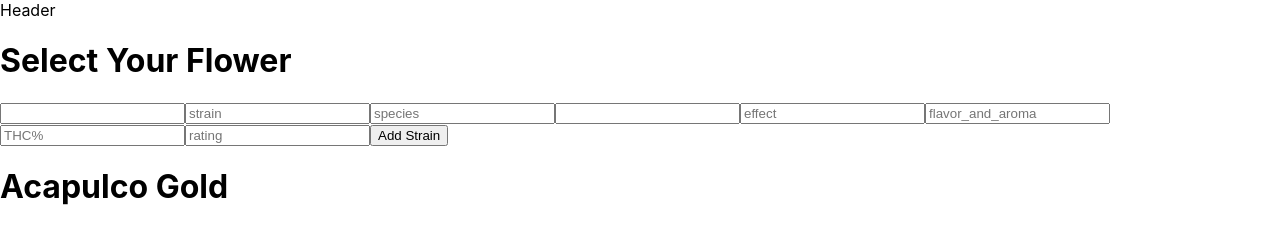
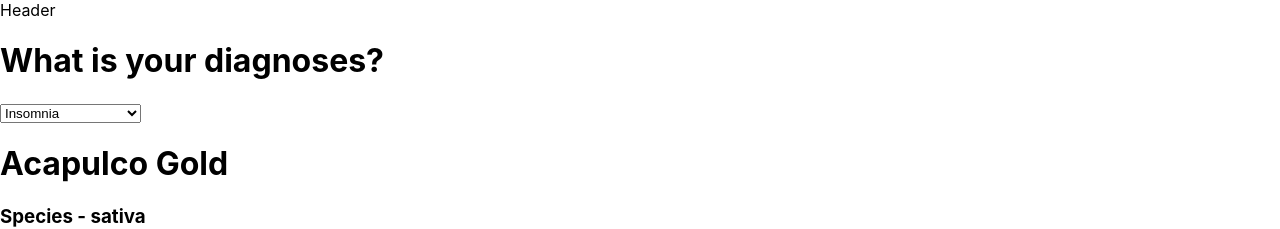
Before and after one commit to LcMason/Strains, a React (Create React App) app: page / in a window 1280 px wide. Shown: the top 229 px of the page. Built offline with nearby package versions, Linux system fonts and the light colour scheme; data requests are answered from the project's data file.

Commit message:
adds diagnosis array of objects to db.json file

```diff
--- a/db.json
+++ b/db.json
@@ -58,6 +58,69 @@
       "top_effect": "energizing",
       "flavor_and_aroma": "ammonia",
       "THC": "19%",
-      "rating": "4.2"
+      "rating": "4.2",
+      "diagnosis": "Cancer"
     }
-]}
+
+
+  ],
+
+  "diagnosis": [
+    {
+      "id": 1,
+      "name": "Insomnia"
+    },
+    {
+      "id": 2,
+      "name": "Inflammation"
+    },
+    {
+      "id": 3,
+      "name": "Depression"
+    },
+    {
+      "id": 4,
+      "name": "ADHD"
+    },
+    {
+      "id": 5,
+      "name": "Multiple sclerosis"
+    },
+    {
+      "id": 6,
+      "name": "Cancer"
+    },
+    {
+      "id": 7,
+      "name": "Anxiety"
+    },
+    {
+      "id": 8,
+      "name": "Glaucoma"
+    },
+    {
+      "id": 9,
+      "name": "Seizure"
+    },
+    {
+      "id": 10,
+      "name": "Muscle spasms"
+    },
+    {
+      "id": 11,
+      "name": "ALS"
+    },
+    {
+      "id": 12,
+      "name": "HIV"
+    },
+    {
+      "id": 13,
+      "name": "Crohn's disease"
+    },
+    {
+      "id": 14,
+      "name": "Alzheimer's disease"
+    }
+  ]
+}
--- a/src/components/Container.jsx
+++ b/src/components/Container.jsx
@@ -12,7 +12,10 @@ function Container() {
         .then((strains) => setStrains(strains));
     }, []);
 
-    const createStrain =(strainObj) => {
+
+
+
+    const createStrain = (strainObj) => {
       fetch("http://localhost:3000/strains", {
         method: "POST",
         headers: {
--- a/src/components/Form.jsx
+++ b/src/components/Form.jsx
@@ -12,8 +12,8 @@ function Form({createStrain}) {
         rating: ""
     })
 
+    const [sortBy, setSortBy] = useState("")
 
-// createStrain from Container componenet and add the submit to the form
     const handleSubmit =(e) => {
       e.preventDefault()
       createStrain(strainData)
@@ -21,14 +21,55 @@ function Form({createStrain}) {
 
 
 
+// const diagnoses = [{
+//   label:'Insomnia', value: 'Insomnia',
+//   label:'Inflammation', value: 'Inflammation',
+//   label:'Depression', value: 'Depression',
+//   label:'ADHD', value: 'ADHD',
+//   label:'Multiple sclerosis', value: 'Multiple sclerosis',
+//   label:'Cancer', value: 'Cancer',
+//   label:'Anxiety', value: 'Anxiety',
+//   label:'Depression', value: 'Depression',
+//   label:'Glaucoma', value: 'Glaucoma',
+//   label:'Seizures', value: 'Seizures',
+//   label:'Muscle spasms', value: 'Muscle spasms',
+//   label:'ALS', value: 'ALS',
+//   label:'HIV', value: 'HIV',
+//   label:'Crohn's disease', value: 'Crohn's disease',
+//   label:'Alzheimer's disease', value: 'Alzheimer's disease',
 
+// }]
+
+function handleChangeSortBy(event) {
+  setSortBy(event.target.value)
+}
 
 
   return (
-    <div className="new-cannabis-form">
-        <h1>Select Your Flower</h1>
+    <div className="diagnoses">
+        <h1>What is your diagnoses?</h1>
         <form onSubmit={handleSubmit}>
-            <input type="text" name="name" placeholder="" value={strainData.name}/>
+        <select
+						name="sort"
+						onChange={handleChangeSortBy}
+						value={sortBy}
+          >
+						<option value="Insomnia">Insomnia</option>
+						<option value="Inflammation">Inflammation</option>
+						<option value="Depression">Depression</option>
+						<option value="ADHD">ADHD</option>
+						<option value="Multiple sclerosis">Multiple sclerosis</option>
+						<option value="Cancer">Cancer</option>
+						<option value="Anxiety">Anxiety</option>
+						<option value="Glaucoma">Glaucoma</option>
+						<option value="Seizures">Seizures</option>
+						<option value="Muscle Spasms">Muscle spasms</option>
+						<option value="ALS">ALS</option>
+						<option value="Chron's disease">Chron's disease</option>
+						<option value="HIV">HIV</option>
+						<option value="Alzheimer's disease">Alzheimer's disease</option>
+					</select>
+            {/* <input type="text" name="name" placeholder="" value={strainData.name}/>
             <input type="text" name="strain" placeholder="strain" value={strainData.strain} />
             <input type="text" name="species" placeholder="species" value={strainData.species} />
             <input type="text" name="image" placeholder="" value={strainData.image} />
@@ -36,7 +77,7 @@ function Form({createStrain}) {
             <input type="text" name="flavor_and_aroma" placeholder="flavor_and_aroma" value={strainData.flavor_and_aroma} />
             <input type="number" name="THC" placeholder="THC%" value={strainData.THC} />
             <input type="text" name="rating" placeholder="rating" value={strainData.rating} />
-            <button type="submit"> Add Strain</button>
+            <button type="submit"> Add Strain</button> */}
         </form>
 
      </div>
```
Also changed, not shown: src/App.js (+20 -0 lines), src/components/Home.jsx (added).
